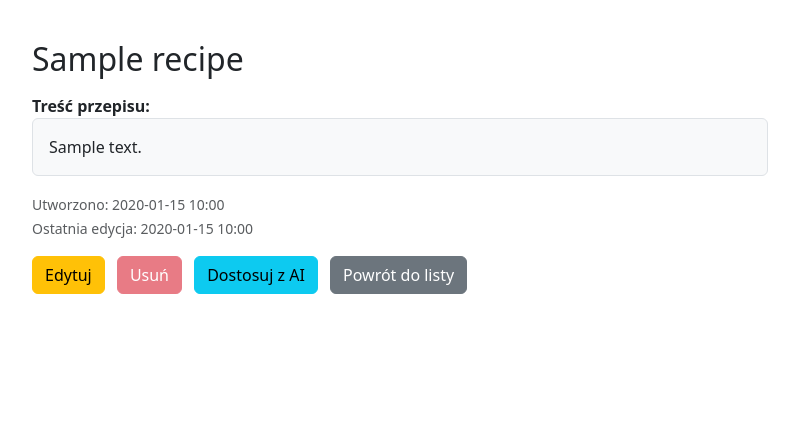
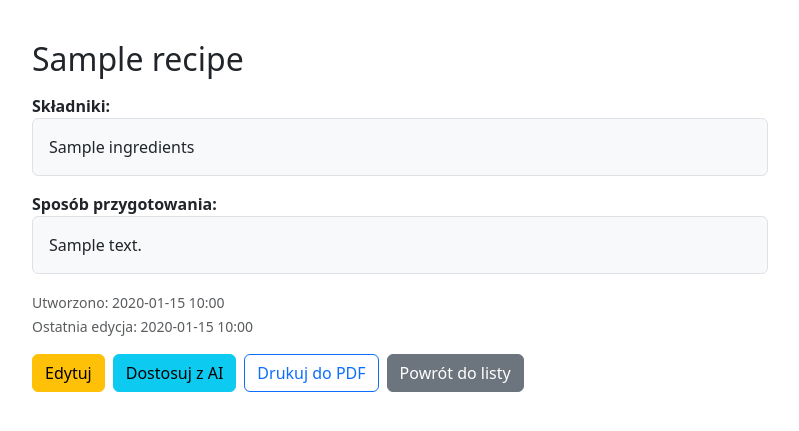
Before and after one commit to wkowalski-ai/HealthyMeal-flask, a Flask app: template app/templates/recipe/view_recipe.html in a window 1280 px wide. Shown: the part 56-487 px from the top of the page, without its empty margins (240-1039 px from the left). Run offline with Flask 3, Linux system fonts and the light colour scheme; the template is opened without the code that fills it: most values are stand-ins (such as "Sample title", 1, 10 or a date in 2020).

Commit message:
Add recipe management features with forms and templates

```diff
--- a/app/forms.py
+++ b/app/forms.py
@@ -33,7 +33,8 @@ class DeleteRecipeForm(FlaskForm):
 
 class RecipeForm(FlaskForm):
     title = StringField('Tytuł', validators=[DataRequired(), Length(max=140)])
-    content = StringField('Treść przepisu', validators=[DataRequired()])
+    ingredients = TextAreaField('Składniki', render_kw={"rows": 4, "placeholder": "Składniki...", "oninput": "autoGrow(this)"})
+    content = TextAreaField('Sposób przygotowania', render_kw={"rows": 6, "placeholder": "Sposób przygotowania...", "oninput": "autoGrow(this)"})
     submit = SubmitField('Zapisz przepis')
 
 class ProfileForm(FlaskForm):
--- a/app/templates/recipe/view_recipe.html
+++ b/app/templates/recipe/view_recipe.html
@@ -4,23 +4,40 @@
   <div class="col-md-8">
     <h2 class="mb-3">{{ recipe.title }}</h2>
     <div class="mb-3">
-      <strong>Treść przepisu:</strong>
+      <strong>Składniki:</strong>
+      <div class="border rounded p-3 bg-light">{{ recipe.ingredients or '<em>Brak informacji o składnikach</em>'|safe }}</div>
+    </div>
+    <div class="mb-3">
+      <strong>Sposób przygotowania:</strong>
       <div class="border rounded p-3 bg-light">{{ recipe.content }}</div>
     </div>
     <div class="mb-3 text-muted">
       <small>Utworzono: {{ recipe.created_at.strftime('%Y-%m-%d %H:%M') }}<br>
       Ostatnia edycja: {{ recipe.updated_at.strftime('%Y-%m-%d %H:%M') }}</small>
     </div>
+    <div class="d-flex flex-row flex-wrap gap-2 align-items-center mb-2">
       <a href="{{ url_for('recipe.edit_recipe', recipe_id=recipe.id) }}" class="btn btn-warning">Edytuj</a>
-    <a href="#" class="btn btn-danger ms-2 disabled">Usuń</a>
       <form method="post" action="{{ url_for('recipe.modify_recipe', recipe_id=recipe.id) }}" class="d-inline" id="ai-modify-form">
-      <button type="submit" class="btn btn-info ms-2" id="ai-modify-btn">
+        <button type="submit" class="btn btn-info" id="ai-modify-btn">
           <span id="ai-modify-text">Dostosuj z AI</span>
           <span id="ai-modify-loading" class="spinner-border spinner-border-sm d-none" role="status" aria-hidden="true"></span>
         </button>
       </form>
-    <a href="{{ url_for('recipe.recipe_list') }}" class="btn btn-secondary ms-2">Powrót do listy</a>
+      <button class="btn btn-outline-primary" type="button" onclick="printRecipe()">Drukuj do PDF</button>
+      <a href="{{ url_for('recipe.recipe_list') }}" class="btn btn-secondary">Powrót do listy</a>
+    </div>
+    <style>
+      @media print {
+        .btn, .d-flex, nav, .alert, .navbar, .mb-3.text-muted, .mb-2 { display: none !important; }
+        body { background: #fff !important; }
+        .border, .rounded, .bg-light { background: #fff !important; color: #000 !important; }
+        .container, .row, .col-md-8 { width: 100% !important; max-width: 100% !important; margin: 0; padding: 0; }
+      }
+    </style>
     <script>
+      function printRecipe() {
+        window.print();
+      }
       document.getElementById('ai-modify-form').addEventListener('submit', function() {
         document.getElementById('ai-modify-btn').disabled = true;
         document.getElementById('ai-modify-text').classList.add('d-none');
```
Also changed, not shown: app/templates/recipe/create_recipe.html (+18 -1 lines), app/templates/recipe/edit_recipe.html (+18 -1 lines). Lines whose indentation alone changed are shown as unchanged.
